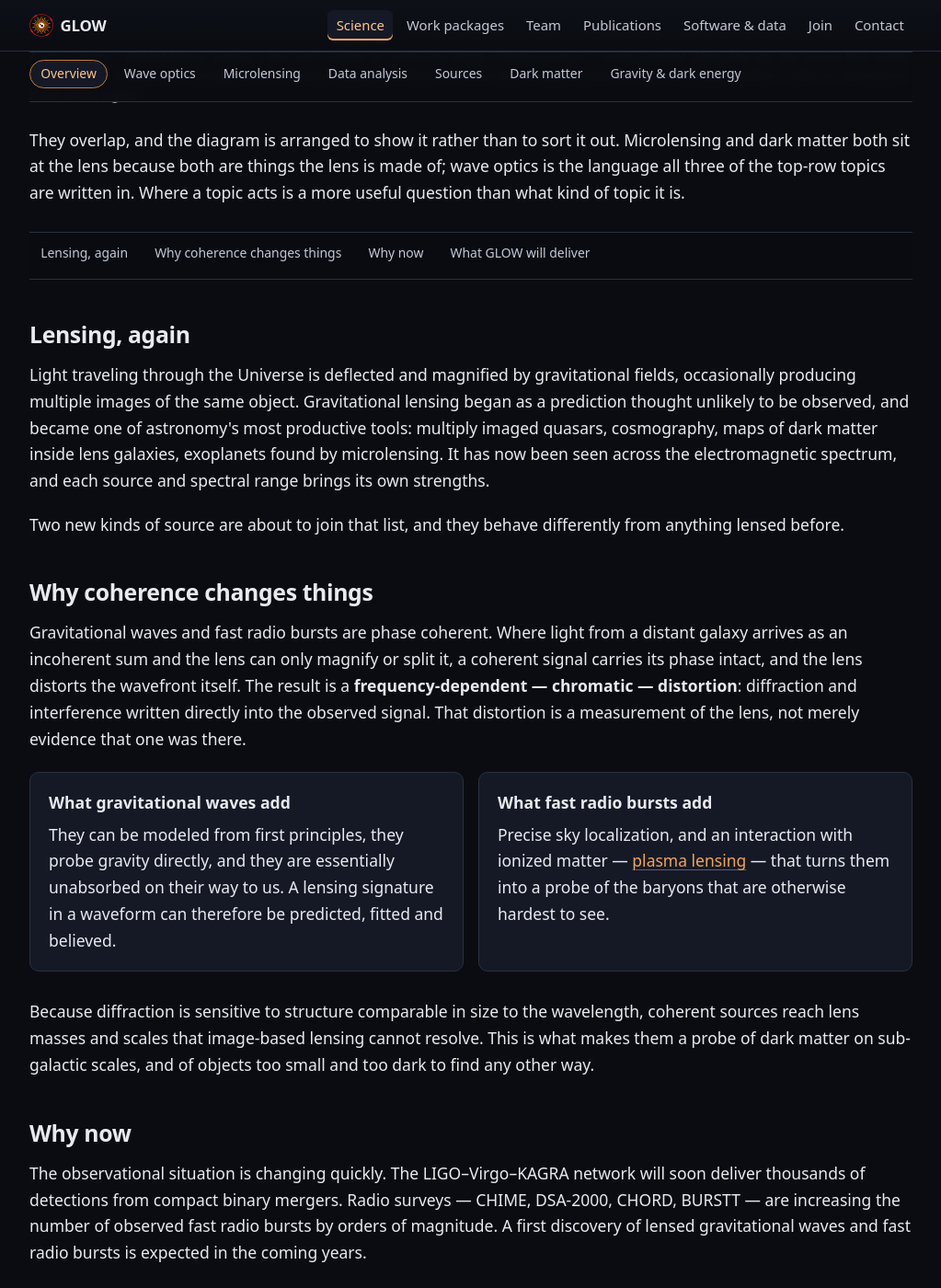
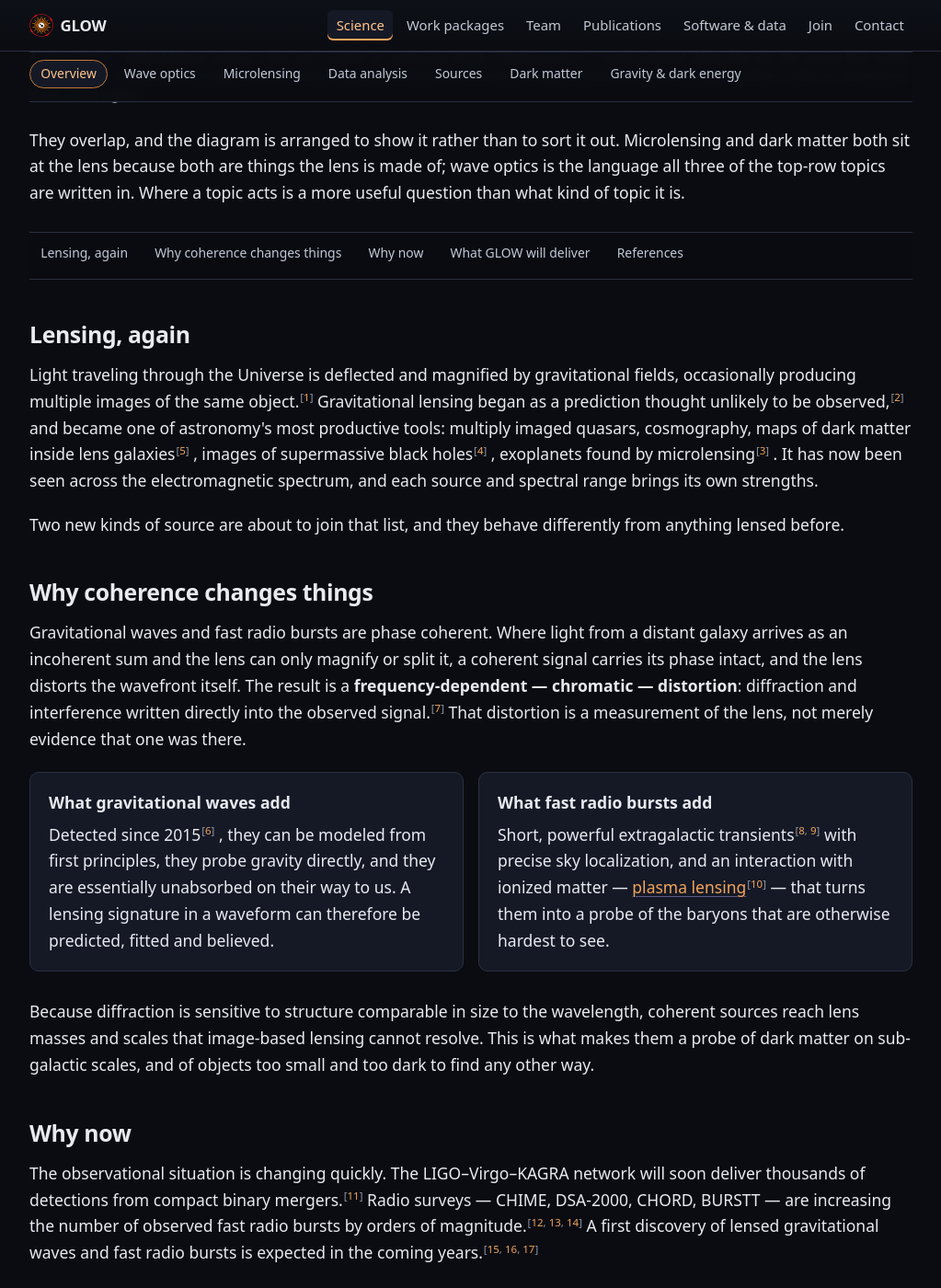
Before and after one commit to glow-astro/website, a Jekyll site: the page built from science.html, in a window 1280 px wide and 1400 px high, scrolled down 987 px. Shown: the whole window at 92% size, without its empty margins (128-1151 px from the left). Built offline with Jekyll 4.4.1, drawn with Linux system fonts in a browser that asks for light colours; some of the changed text lies outside the part shown.

Commit message:
Cite the science case, borrowing the proposal's bibliography
The science page made a series of factual claims -- what lensing has been used
for, that FRBs are coherent extragalactic transients, that surveys are about to
find lensed events, that LISA launches in 2035 -- and backed none of them.

21 references, taken from Part B1, so each one supports the claim it was
written to support rather than being attached afterwards. Titles come from the
arXiv API rather than from memory, and every URL was checked to resolve first;
the Gaudi DOI returns 403 to curl but redirects to the right Annual Reviews
page, which is a bot block and not a dead link.

The number is the entry's position in references.yml, found by looping in
cite.html rather than written down, so a marker and the list at the foot of the
page cannot disagree about what [7] means.

The failure mode is silence: a key matching nothing renders an empty marker
instead of breaking the build, and a deleted citation leaves its entry behind.
The verification pass now checks numbering, empty markers and orphaned entries
-- all three currently clean at 21 cited, 21 listed.

Co-Authored-By: Claude Opus 5 (1M context) <noreply@anthropic.com>

```diff
--- /dev/null
+++ b/_includes/cite.html
@@ -0,0 +1,24 @@
+{%- comment -%}
+  A citation marker:
+
+      {% include cite.html key="planck-lensing" %}
+      {% include cite.html key="dsa2000,chord,burstt" %}
+
+  The number is the reference's position in _data/references.yml, found by
+  looping rather than stored, so a marker and the list at the foot of the page
+  can never disagree about what [7] means.
+
+  A key that matches nothing renders nothing rather than a broken marker -- the
+  verification pass is what catches the typo, because a silent gap in a page is
+  easier to miss than a loud one but much easier to test for.
+{%- endcomment -%}
+{%- assign keys = include.key | split: "," -%}
+<sup class="cite">[{% for k in keys %}
+  {%- assign want = k | strip -%}
+  {%- for r in site.data.references -%}
+    {%- if r.id == want -%}
+      <a href="#ref-{{ r.id }}">{{ forloop.index }}</a>
+    {%- endif -%}
+  {%- endfor -%}
+  {%- unless forloop.last %}, {% endunless -%}
+{%- endfor %}]</sup>
--- /dev/null
+++ b/_includes/references.html
@@ -0,0 +1,19 @@
+{%- comment -%}
+  The numbered reference list. Numbering comes from the order of
+  _data/references.yml, the same source cite.html counts through.
+
+  Every entry that has a `url` links from its title; entries without one are a
+  book or a document with no stable address, and are left as plain text rather
+  than pointed at a search result.
+{%- endcomment -%}
+<ol class="references">
+  {%- for r in site.data.references %}
+  <li id="ref-{{ r.id }}">
+    <span class="ref-authors">{{ r.authors }}</span>
+    {%- if r.title %},
+    {% if r.url %}<a href="{{ r.url }}" rel="noopener">{{ r.title }}</a>{% else %}{{ r.title }}{% endif -%}
+    {%- endif %}
+    <span class="ref-where">{{ r.where }}{% if r.title == nil and r.url %} · <a href="{{ r.url }}" rel="noopener">link</a>{% endif %}</span>
+  </li>
+  {%- endfor %}
+</ol>
--- a/assets/css/main.css
+++ b/assets/css/main.css
@@ -1281,6 +1281,47 @@ a.skymap-card:focus-visible {
 	.skymap-cards { grid-template-columns: 1fr; }
 }
 
+/* ---- Citations and references ---------------------------------------- */
+
+/* The marker rides above the line without stretching it: `vertical-align`
+   plus a zero line-height, rather than <sup>'s default, which opens a gap in
+   every paragraph that carries one. */
+.cite {
+	font-size: 0.72rem;
+	line-height: 0;
+	vertical-align: super;
+	white-space: nowrap;
+	margin-left: 0.08em;
+	color: var(--text-mute);
+}
+
+.cite a { text-decoration: none; }
+.cite a:hover, .cite a:focus-visible { text-decoration: underline; }
+
+.references {
+	margin: 1.2rem 0 0;
+	padding-left: 1.9rem;
+	font-size: 0.9rem;
+	line-height: 1.55;
+}
+
+.references li {
+	margin-bottom: 0.7rem;
+	color: var(--text-soft);
+}
+
+/* The anchor a citation jumps to. Clearing the sticky stack is the same
+   problem the section bars have, and the same fix. */
+.references li:target {
+	background: var(--bg-card);
+	box-shadow: 0 0 0 0.45rem var(--bg-card);
+	border-radius: 3px;
+}
+
+.ref-authors { color: var(--text-mute); }
+.ref-where { color: var(--text-mute); }
+.ref-where::before { content: " · "; }
+
 /* ---- Motion ---------------------------------------------------------- */
 
 @media (prefers-reduced-motion: reduce) {
--- a/science.html
+++ b/science.html
@@ -20,6 +20,8 @@ sections:
     label: "Why now"
   - id: goals
     label: "What GLOW will deliver"
+  - id: references
+    label: "References"
 ---
 
 {% include topicnav.html %}
@@ -56,10 +58,14 @@ sections:
   <p>
     Light traveling through the Universe is deflected and magnified by
     gravitational fields, occasionally producing multiple images of the same
-    object. Gravitational lensing began as a prediction thought unlikely to be
-    observed, and became one of astronomy's most productive tools: multiply
-    imaged quasars, cosmography, maps of dark matter inside lens galaxies,
-    exoplanets found by microlensing. It has now been seen across the
+    object.{% include cite.html key="schneider-lenses" %} Gravitational lensing
+    began as a prediction thought unlikely to be
+    observed,{% include cite.html key="sauer-history" %} and became one of
+    astronomy's most productive tools: multiply imaged quasars, cosmography,
+    maps of dark matter inside lens galaxies{% include cite.html key="planck-lensing" %},
+    images of supermassive black holes{% include cite.html key="eht-m87" %},
+    exoplanets found by microlensing{% include cite.html key="gaudi-exoplanets" %}.
+    It has now been seen across the
     electromagnetic spectrum, and each source and spectral range brings its own
     strengths.
   </p>
@@ -77,14 +83,16 @@ sections:
     magnify or split it, a coherent signal carries its phase intact, and the
     lens distorts the wavefront itself. The result is a
     <strong>frequency-dependent — chromatic — distortion</strong>: diffraction
-    and interference written directly into the observed signal. That distortion
+    and interference written directly into the observed
+    signal.{% include cite.html key="leung-wave-mechanics" %} That distortion
     is a measurement of the lens, not merely evidence that one was there.
   </p>
   <div class="grid grid-2">
     <div class="card">
       <p class="card-title">What gravitational waves add</p>
       <p>
-        They can be modeled from first principles, they probe gravity directly,
+        Detected since 2015{% include cite.html key="gw150914" %}, they can be
+        modeled from first principles, they probe gravity directly,
         and they are essentially unabsorbed on their way to us. A lensing
         signature in a waveform can therefore be predicted, fitted and believed.
       </p>
@@ -92,10 +100,12 @@ sections:
     <div class="card">
       <p class="card-title">What fast radio bursts add</p>
       <p>
-        Precise sky localization, and an interaction with ionized matter —
+        Short, powerful extragalactic
+        transients{% include cite.html key="petroff-frb,chime-catalog" %} with
+        precise sky localization, and an interaction with ionized matter —
         <a href="{{ '/wave-optics.html#plasma' | relative_url }}">plasma
-        lensing</a> — that turns them into a probe of the baryons that are
-        otherwise hardest to see.
+        lensing</a>{% include cite.html key="cordes-plasma" %} — that turns them
+        into a probe of the baryons that are otherwise hardest to see.
       </p>
     </div>
   </div>
@@ -113,16 +123,20 @@ sections:
   <p>
     The observational situation is changing quickly. The LIGO–Virgo–KAGRA
     network will soon deliver thousands of detections from compact binary
-    mergers. Radio surveys — CHIME, DSA-2000, CHORD, BURSTT — are increasing the
-    number of observed fast radio bursts by orders of magnitude. A first
+    mergers.{% include cite.html key="lvk-plan" %} Radio surveys — CHIME,
+    DSA-2000, CHORD, BURSTT — are increasing the number of observed fast radio
+    bursts by orders of
+    magnitude.{% include cite.html key="dsa2000,chord,burstt" %} A first
     discovery of lensed gravitational waves and fast radio bursts is expected in
-    the coming years.
+    the coming years.{% include cite.html key="wierda-rates,smith-rates,connor-ravi-frb" %}
   </p>
   <p>
     What follows is a shift from discovery to population: detector upgrades, the
-    next generation of ground-based observatories, and the SKA survey. LISA,
-    adopted by ESA in 2024 and scheduled to launch in 2035, opens the
-    low-frequency band and with it a different set of lensing signatures.
+    next generation of ground-based
+    observatories{% include cite.html key="einstein-telescope,cosmic-explorer" %},
+    and the SKA survey. LISA, adopted by ESA in 2024 and scheduled to launch in
+    2035{% include cite.html key="lisa-definition" %}, opens the low-frequency
+    band and with it a different set of lensing signatures.
   </p>
   <p>
     The methods have to exist before the events arrive. An advanced framework for
@@ -160,8 +174,19 @@ sections:
   </ul>
   <p>
     The project builds on several years of work on wave-optics lensing and on the
-    public <a href="{{ '/software.html' | relative_url }}">GLoW code</a>, which
-    already computes diffraction by general matter distributions fast enough to
-    sit inside a parameter-estimation loop.
+    public <a href="{{ '/software.html' | relative_url }}">GLoW
+    code</a>{% include cite.html key="glow-code" %}, which already computes
+    diffraction by general matter distributions fast enough to sit inside a
+    parameter-estimation loop.
   </p>
 </section>
+
+<section class="section" id="references" aria-labelledby="references-heading">
+  <h2 id="references-heading">References</h2>
+  <p>
+    The sources behind the claims above, carried over from the grant proposal's
+    own bibliography. Work by the project itself is on the
+    <a href="{{ '/publications.html' | relative_url }}">publications page</a>.
+  </p>
+  {% include references.html %}
+</section>
```
Also changed, not shown: _data/references.yml (added, +148 -0 lines), docs/SITE_CONVENTIONS.md (+21 -0 lines), README.md.
